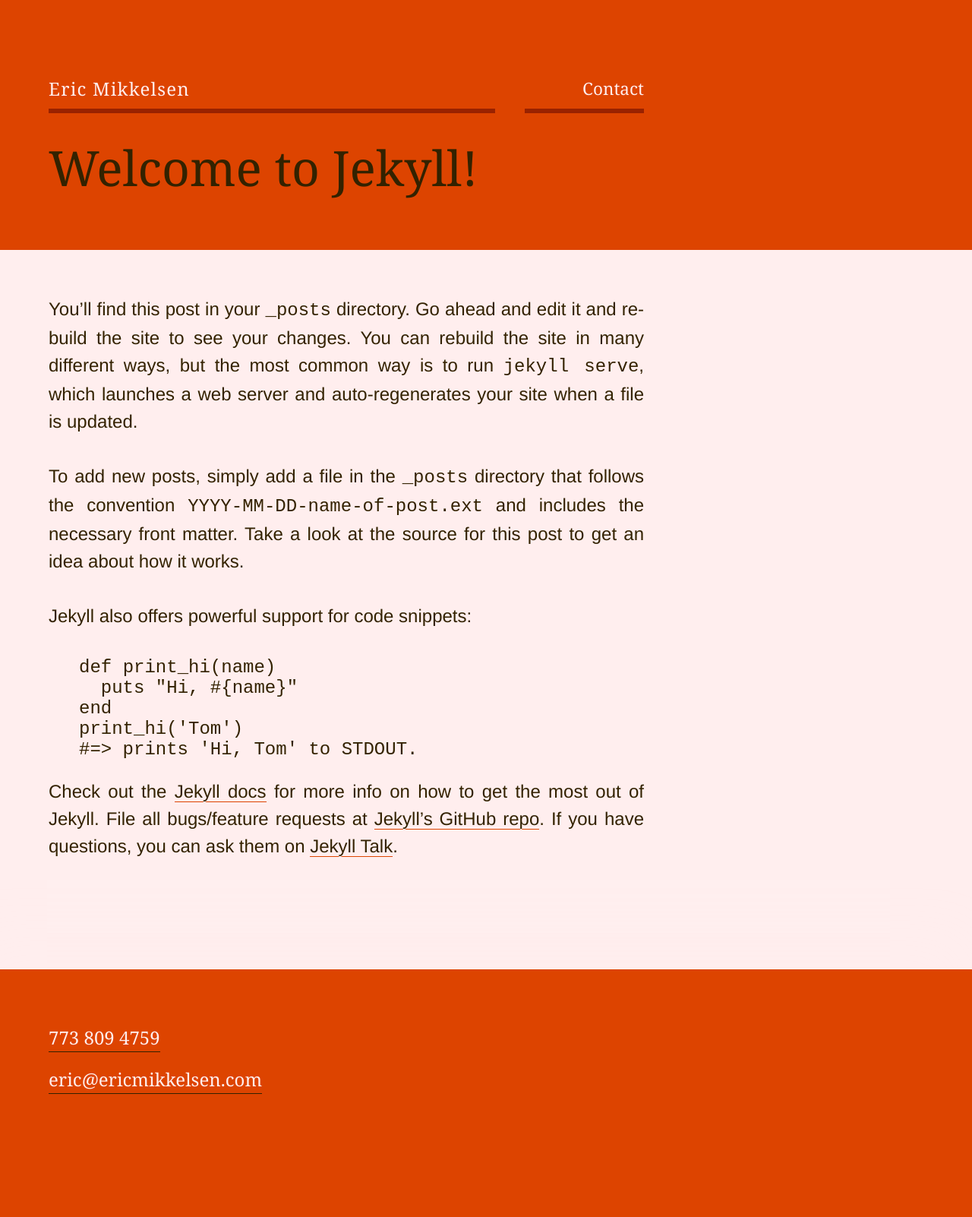
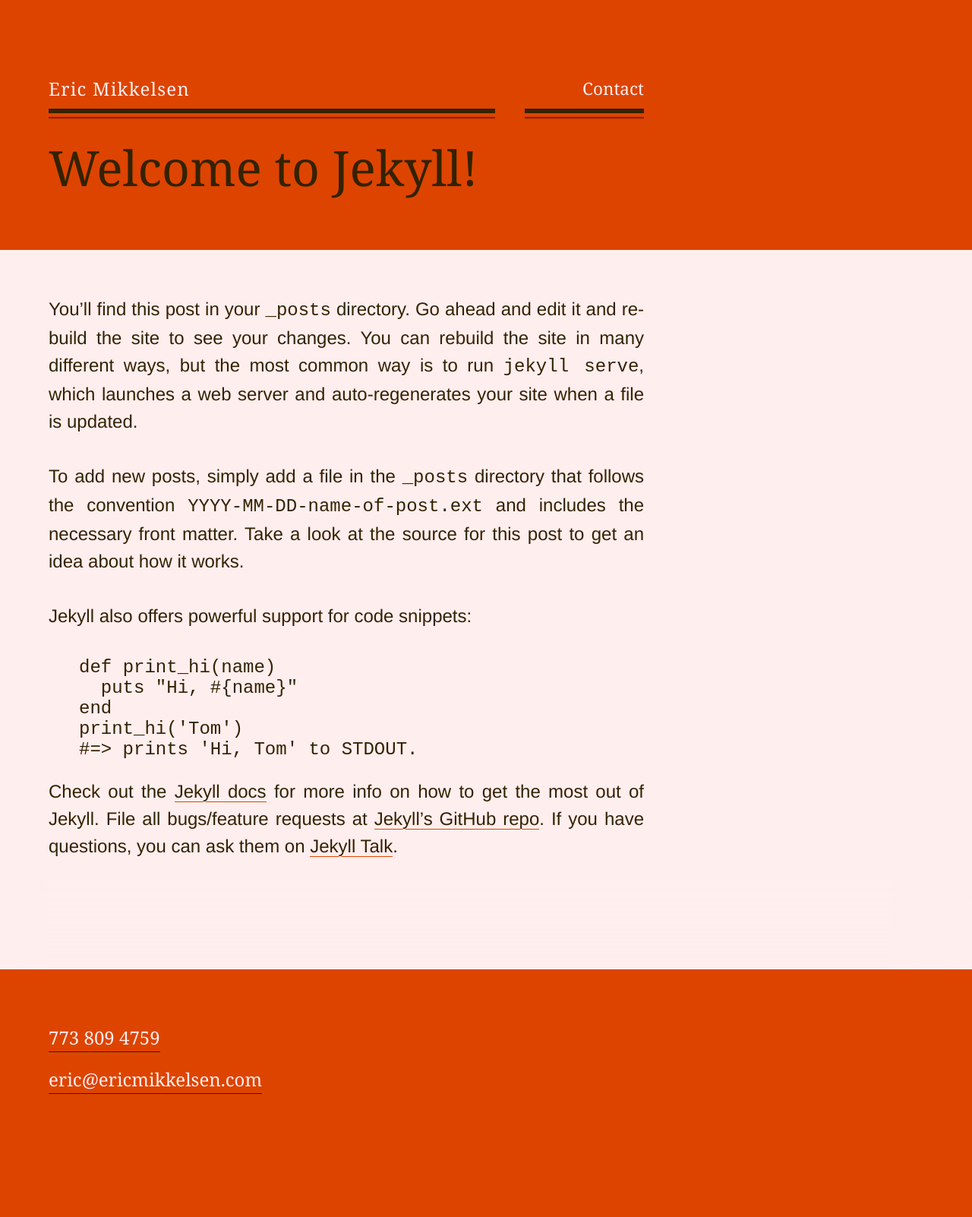
Before and after one commit to ericmikkelsen/ericmikkelsen.github.io, a Jekyll site: the page built from _posts/2016-06-03-welcome-to-jekyll.markdown, in a window 1280 px wide. Shown: the whole page at 76% size. Built offline with Jekyll 4.4.1, drawn with Linux system fonts in a browser that asks for light colours.

Commit message:
adding border-bottom to header

```diff
--- a/css/style.css
+++ b/css/style.css
@@ -206,16 +206,19 @@
 
 .mdl--borderd {
   padding: 0 0 0 1.45em;
-  border-left: .25em solid #920
+  border-left: .25em solid #320;
+  box-shadow: inset .2em 0 #fee, inset .3em 0 #920;
 }
 
 @media screen and (max-width:32em) {
   .mdl--borderd {
     padding: 0;
-    border-left: 0
+    border-left: 0;
+    box-shadow: none;
   }
   .mdl--borderd+.mdl--borderd {
-    border-top: .25em solid #920;
+    border-top: .25em solid #320;
+    box-shadow: inset 0 .2em #fee, inset 0 .3em #920;
     padding-top: 1.45em
   }
 }
@@ -281,11 +284,12 @@
   padding: 1.125rem 0 .325rem;
   font-family: georgia, serif;
   font-weight: 100;
-  text-decoration: none
+  text-decoration: none;
+  border-bottom: .25rem solid #320;
+  box-shadow: 0 .2rem #d40, 0 .3rem #920;
 }
 
 a.logo {
-  border-bottom: .25rem solid #920;
   font-size:1em;
   line-height: 1.5em;
   letter-spacing: .05em;
@@ -294,7 +298,6 @@
 }
 
 a.menu_link {
-  border-bottom: .25rem solid #920;
   font-size: .9375em;
   line-height: 1.6em;
   min-width: 20%;
```
Also changed, not shown: 2 other files.
